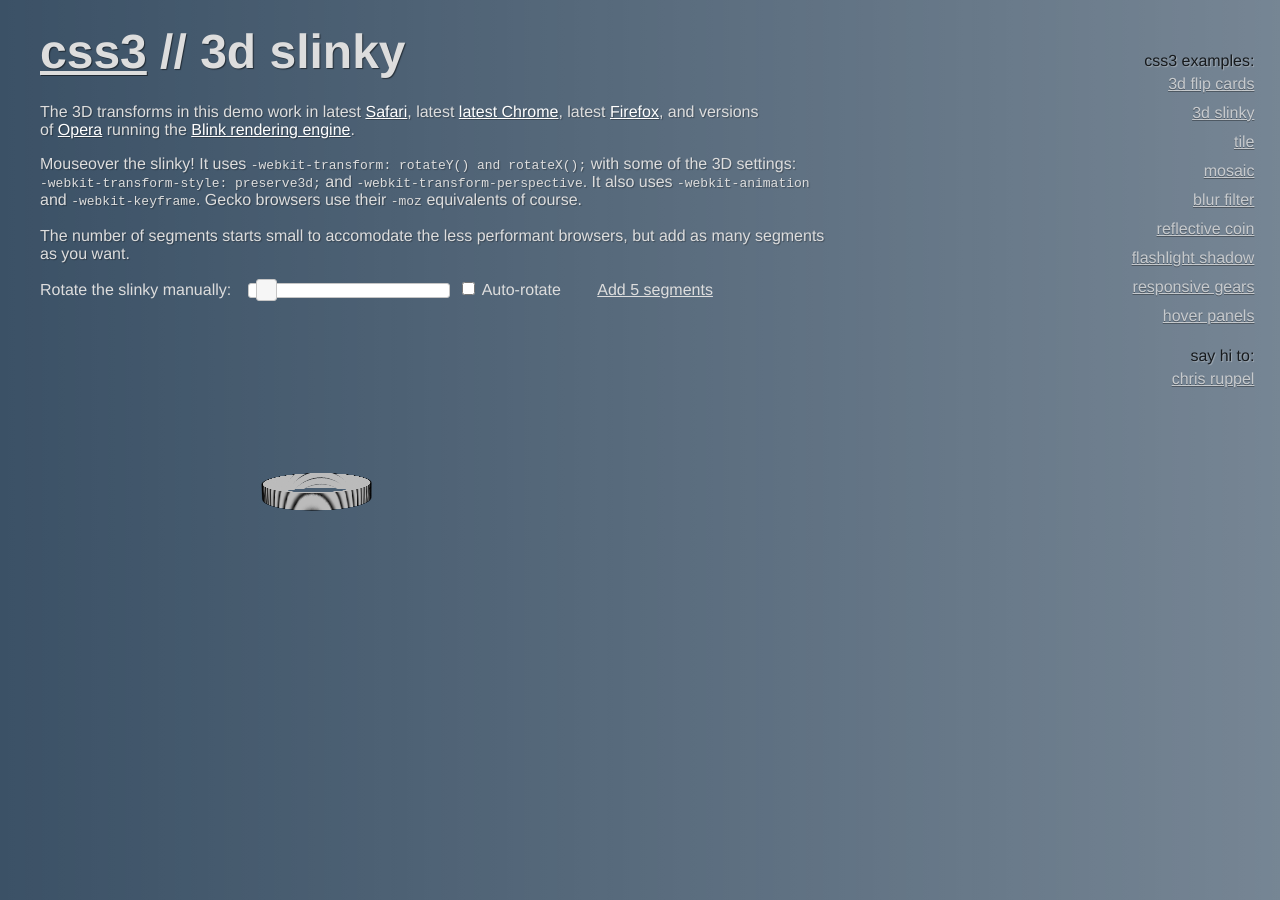
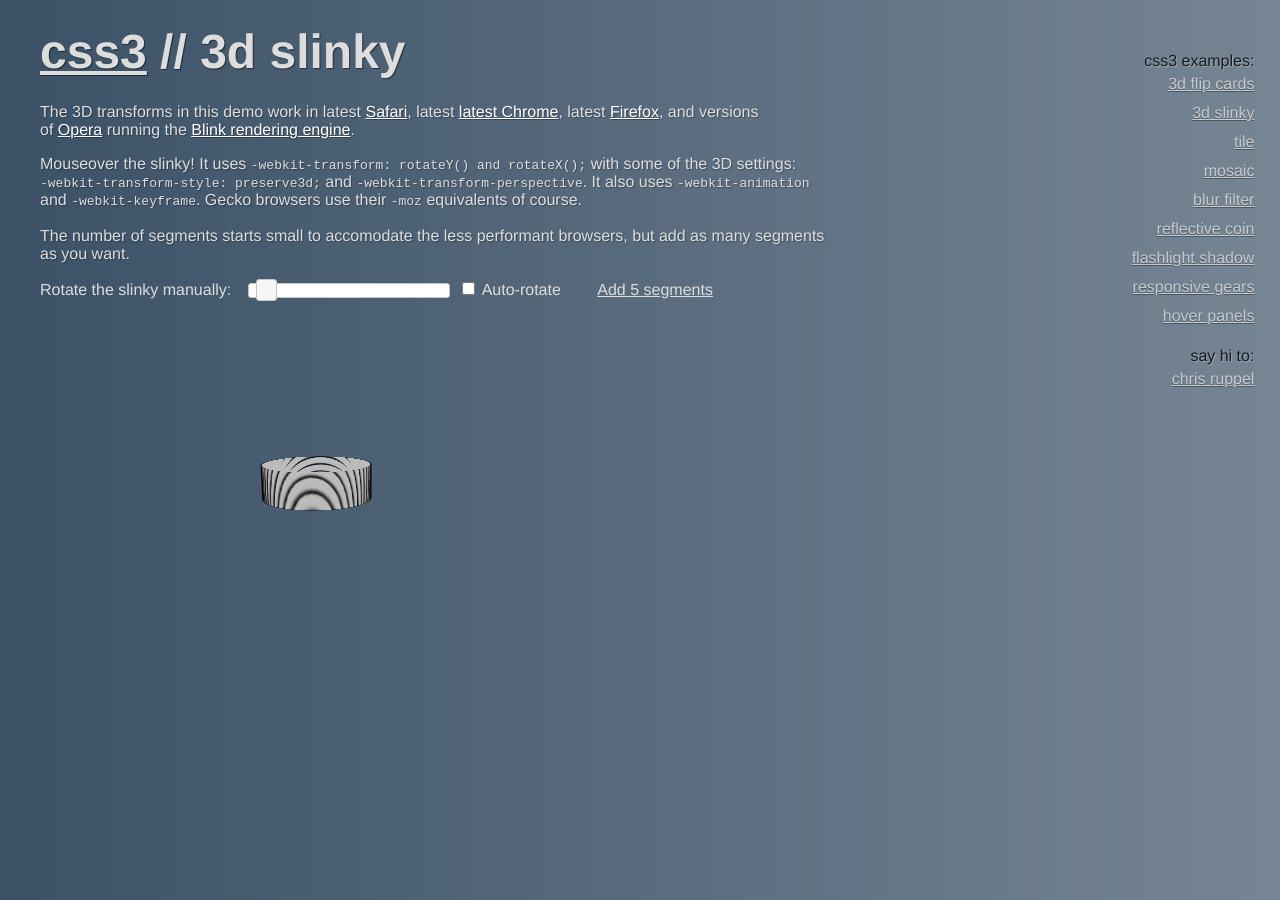
Before and after one commit to rupl/css3playground.com, a Jekyll site: the page built from _posts/demos/0001-02-01-slinky.html, in a window 1280 px wide. Built offline with Jekyll 4.4.1, drawn with Linux system fonts in a browser that asks for light colours; nearby versions of some CDN libraries.

Commit message:
Upping default number of slinky segments

```diff
--- a/_posts/demos/0001-02-01-slinky.html
+++ b/_posts/demos/0001-02-01-slinky.html
@@ -26,6 +26,8 @@ original: slinky.php
     cursor: pointer;
 
     -webkit-transition: all .04s ease-in-out;
+    	 -moz-transition: all .04s ease-in-out;
+            transition: all .04s ease-in-out;
   }
   #add:active {
     color: #456;
@@ -42,13 +44,15 @@ original: slinky.php
 		left:  200px;
 		font-size: .8em;
 
+		-webkit-transform: rotate(0deg);
+		-moz-transform: rotate(0deg);
 		-o-transform: rotate(0deg);
-		-moz-transform: rotate(0deg);
-		-webkit-transform: rotate(0deg);
 		transform: rotate(0deg);
 
 		-webkit-perspective: 500px;
-		-moz-perspective: 500px;
+			 -moz-perspective: 500px;
+				 -o-perspective: 500px;
+						perspective: 500px;
 	}
 
 	/* -- make sure to declare a default for every property that you want animated -- */
@@ -217,7 +221,45 @@ original: slinky.php
 															<div class="segment">
 																<div class="segment">
 																	<div class="segment">
+																		<div class="segment">
+																			<div class="segment">
+																				<div class="segment">
+																					<div class="segment">
+																						<div class="segment">
+																							<div class="segment">
+																								<div class="segment">
+																									<div class="segment">
+																										<div class="segment">
+																											<div class="segment">
+																												<div class="segment">
+																													<div class="segment">
+																														<div class="segment">
+																															<div class="segment">
+																																<div class="segment">
+																																	<div class="segment">
+																																		<div class="segment">
+																																			<div class="segment">
+																																				<div class="segment">
 
+																																				</div>
+																																			</div>
+																																		</div>
+																																	</div>
+																																</div>
+																															</div>
+																														</div>
+																													</div>
+																												</div>
+																											</div>
+																										</div>
+																									</div>
+																								</div>
+																							</div>
+																						</div>
+																					</div>
+																				</div>
+																			</div>
+																		</div>
 																	</div>
 																</div>
 															</div>
```
Also changed, not shown: 1 other file.
